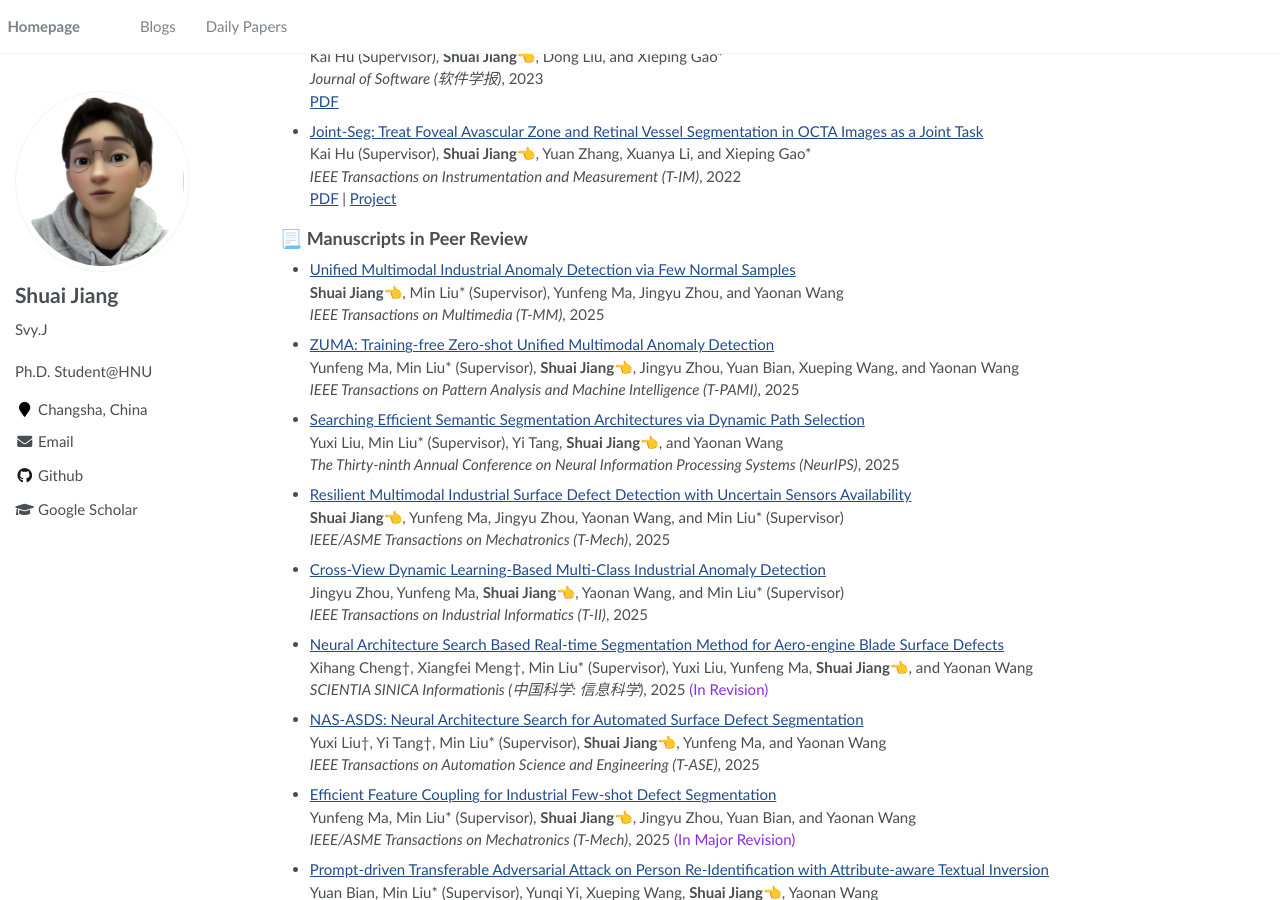
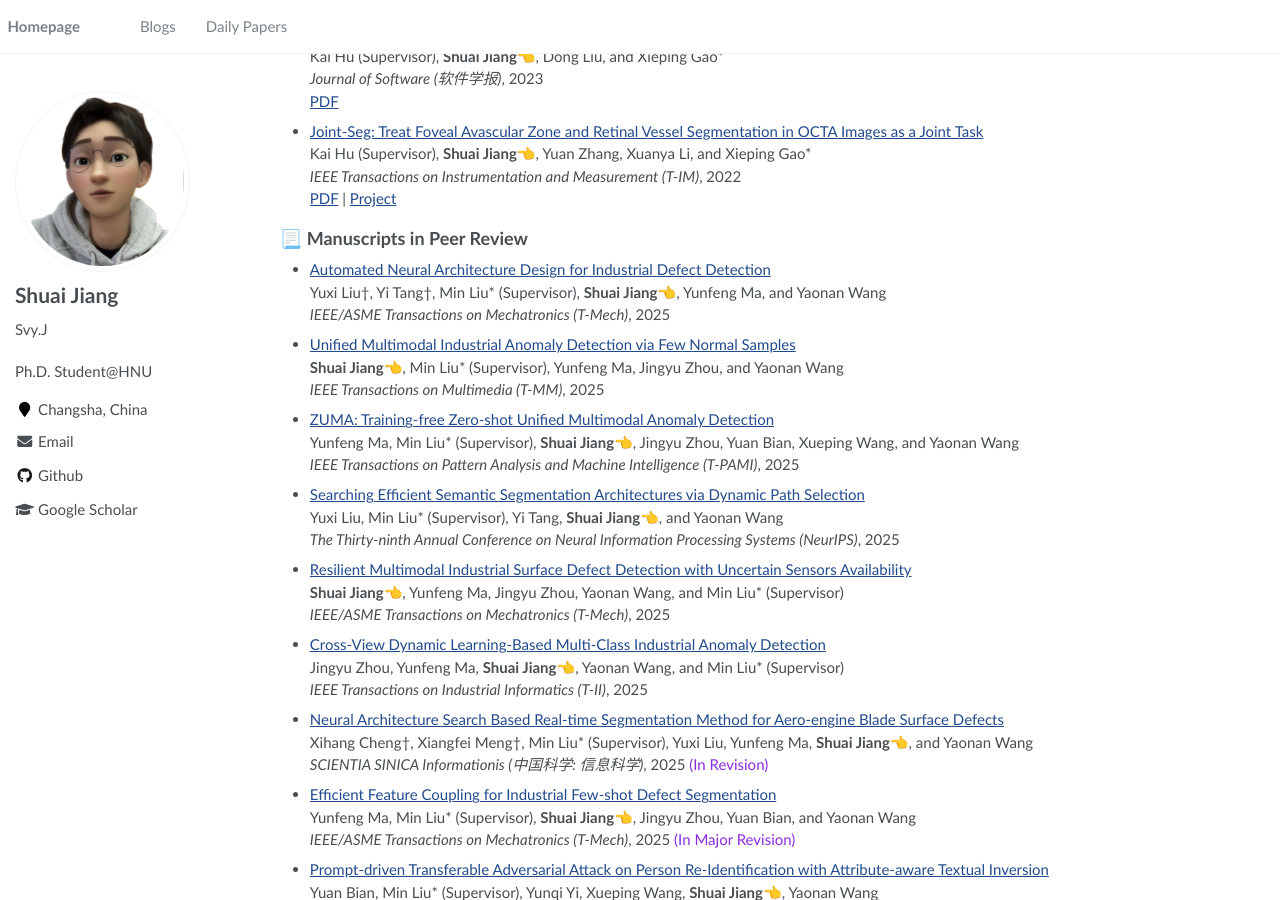
Before and after one commit to SvyJ/svyj.github.io, a Jekyll site: the page built from _pages/index.md, in a window 1280 px wide and 900 px high, scrolled down 1766 px. Built offline with Jekyll 4.4.1, drawn with Linux system fonts in a browser that asks for light colours; some of the changed text lies outside the part shown.

Commit message:
Update index.md

```diff
--- a/_pages/index.md
+++ b/_pages/index.md
@@ -27,6 +27,8 @@
 
 ## 📃 Latest Works
 
+- **[Jun. 2025]** 📃 Our article on "Neural Architecture Search for Surface Defect Detection" was submitted to _IEEE/ASME T-Mech_.
+
 - **[Jun. 2025]** 📃 Our article on "Few-shot Unified Multimodal Industrial Anomaly Detection" was submitted to _IEEE T-MM_.
 
 - **[May. 2025]** 📃 Our article on "Training-free Unified Multimodal Anomaly Detection" was submitted to _IEEE T-PAMI_.
@@ -38,8 +40,6 @@
 - **[May. 2025]** 📃 Our article on "Multi-class Anomaly Detection" was submitted to _IEEE T-II_.
 
 - **[Apr. 2025]** 📃 Our article on "Real-time Aero Blade Defect Segmentation" was submitted to _SCIENTIA SINICA Informationis_ (中国科学: 信息科学).
-
-- **[Mar. 2025]** 📃 Our article on "Neural Architecture Search for Surface Defect Detection" was submitted to _IEEE T-ASE_.
 
 - **[Mar. 2025]** 📃 Our article on "Few-Shot Defect Segmentation" was submitted to _IEEE/ASME T-Mech_.
 
@@ -116,6 +116,10 @@
 
 ## 📃 Manuscripts in Peer Review
 
+- [Automated Neural Architecture Design for Industrial Defect Detection](https://ieeexplore.ieee.org/xpl/RecentIssue.jsp?punumber=3516)<br>
+  Yuxi Liu†, Yi Tang†, Min Liu* (Supervisor), **Shuai Jiang**👈, Yunfeng Ma, and Yaonan Wang<br>
+  _IEEE/ASME Transactions on Mechatronics (T-Mech)_, 2025<br>
+
 - [Unified Multimodal Industrial Anomaly Detection via Few Normal Samples](https://ieeexplore.ieee.org/xpl/RecentIssue.jsp?punumber=6046)<br>
   **Shuai Jiang**👈, Min Liu* (Supervisor), Yunfeng Ma, Jingyu Zhou, and Yaonan Wang<br>
   _IEEE Transactions on Multimedia (T-MM)_, 2025<br>
@@ -139,10 +143,6 @@
 - [Neural Architecture Search Based Real-time Segmentation Method for Aero-engine Blade Surface Defects](https://ieeexplore.ieee.org)<br>
   Xihang Cheng†, Xiangfei Meng†, Min Liu* (Supervisor), Yuxi Liu, Yunfeng Ma, **Shuai Jiang**👈, and Yaonan Wang<br>
   _SCIENTIA SINICA Informationis (中国科学: 信息科学)_, 2025 <font color="#8A2BE2">(In Revision)</font><br>
-
-- [NAS-ASDS: Neural Architecture Search for Automated Surface Defect Segmentation](https://ieeexplore.ieee.org/xpl/RecentIssue.jsp?punumber=8856)<br>
-  Yuxi Liu†, Yi Tang†, Min Liu* (Supervisor), **Shuai Jiang**👈, Yunfeng Ma, and Yaonan Wang<br>
-  _IEEE Transactions on Automation Science and Engineering (T-ASE)_, 2025<br>
 
 - [Efficient Feature Coupling for Industrial Few-shot Defect Segmentation](https://ieeexplore.ieee.org/xpl/RecentIssue.jsp?punumber=3516)<br>
   Yunfeng Ma, Min Liu* (Supervisor), **Shuai Jiang**👈, Jingyu Zhou, Yuan Bian, and Yaonan Wang<br>
```
